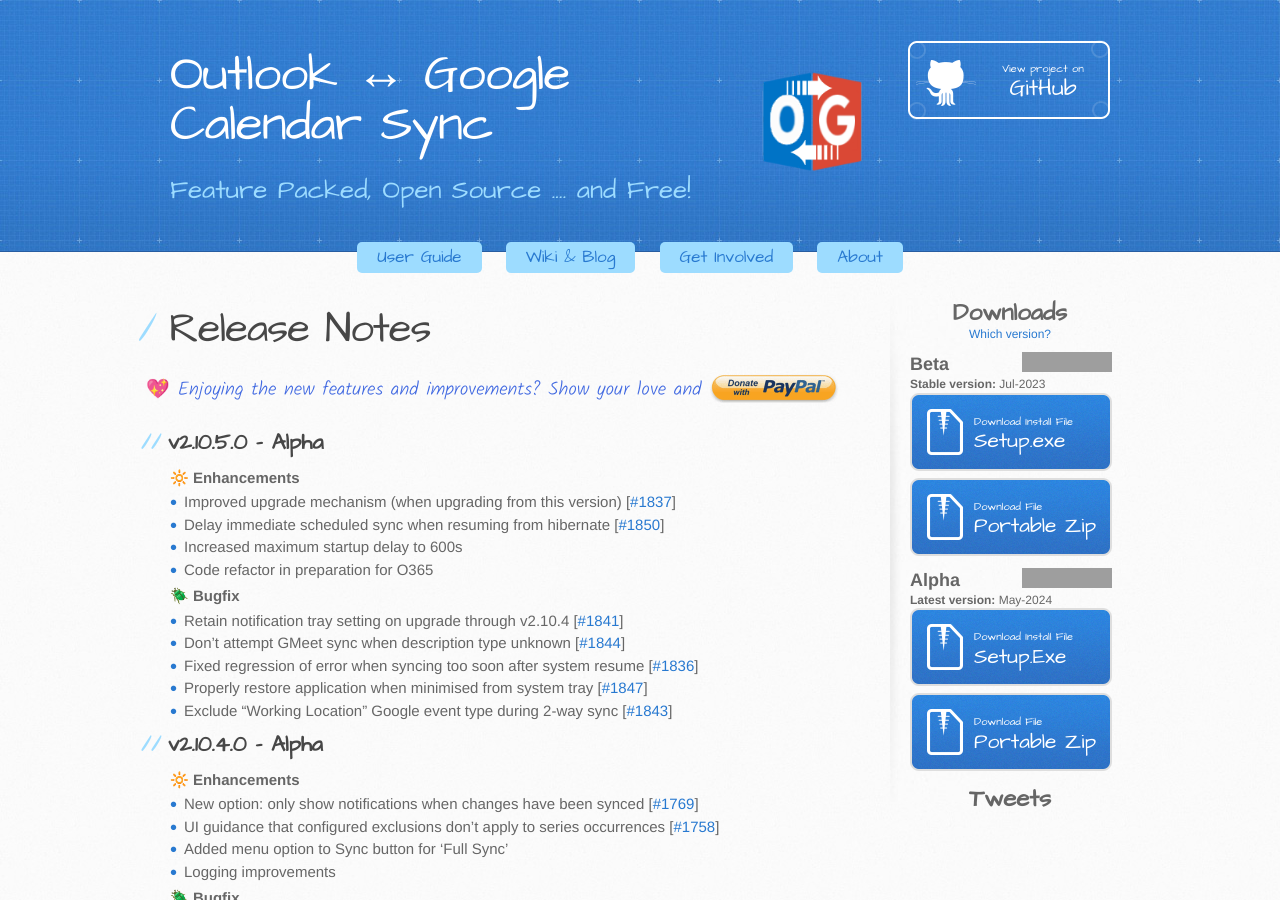
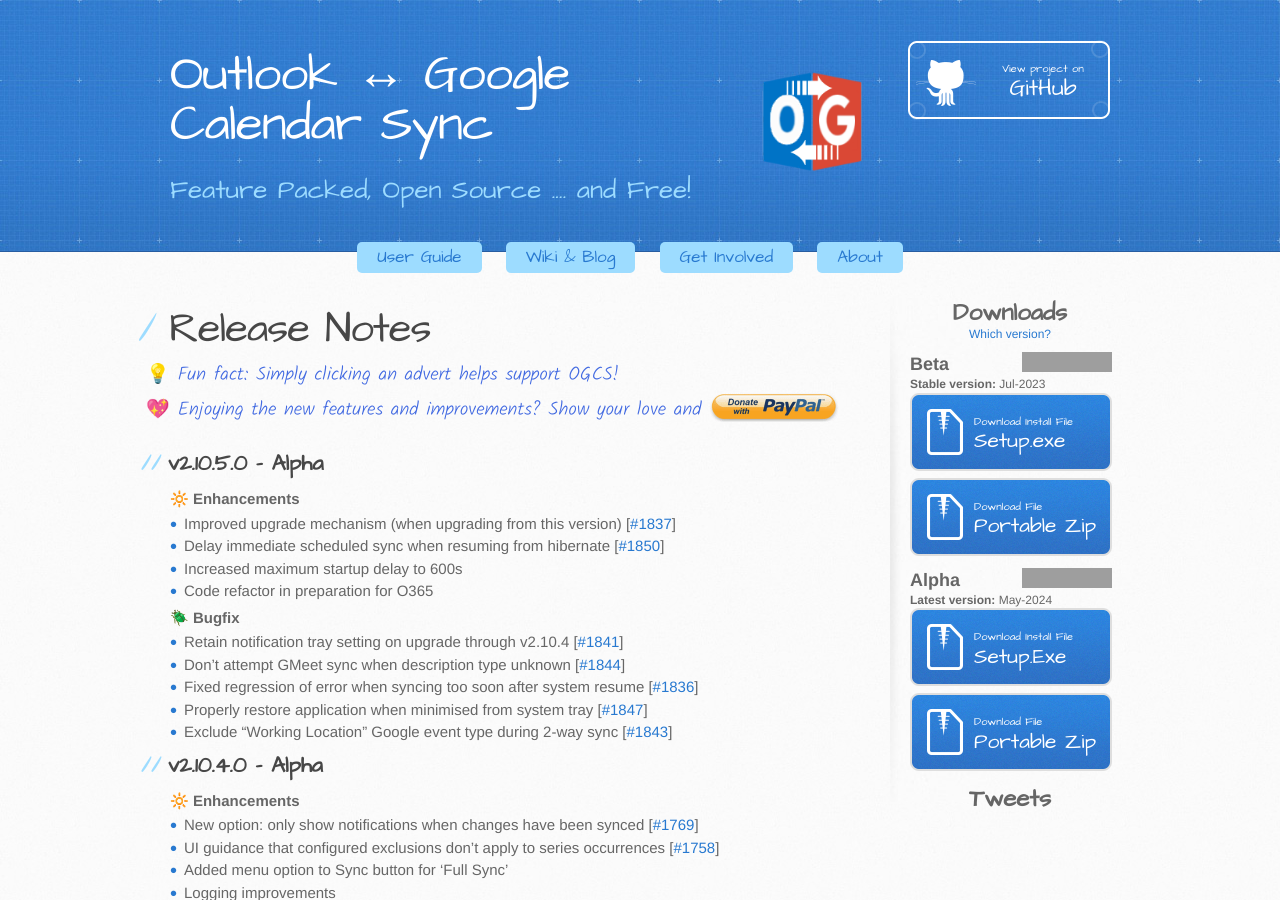
Before and after one commit to phw198/OutlookGoogleCalendarSync, a Jekyll site: the page built from release-notes.md, in a window 1280 px wide and 900 px high. Built offline with Jekyll 4.4.1, drawn with Linux system fonts in a browser that asks for light colours; emoji names are drawn with the system emoji font; comment, search, counter and statistics services are not loaded; grey boxes are pictures that could not be loaded.

Commit message:
Updated links to discussion 1888. Ad hint.

```diff
--- a/release-notes.md
+++ b/release-notes.md
@@ -15,11 +15,15 @@ p {
 <link rel="preconnect" href="https://fonts.gstatic.com" crossorigin>
 <link href="https://fonts.googleapis.com/css2?family=Kalam:wght@300&display=swap" rel="stylesheet">
 
-<p style="font-family: 'Kalam', cursive; font-size: 19px; text-indent: -24px; color: royalblue;">:sparkling_heart: Enjoying the new features and improvements? <nobr>Show your love and
+<div style="font-family: 'Kalam', cursive; font-size: 19px; text-indent: -24px; color: royalblue;">
+<p>:bulb: Fun fact: Simply clicking an advert helps support OGCS!</p>
+<br style="padding-top: 1px">
+<p>:sparkling_heart: Enjoying the new features and improvements? <nobr>Show your love and
   <a href="https://www.paypal.com/cgi-bin/webscr?cmd=_s-xclick&hosted_button_id=44DUQ7UT6WE2C&item_name=" onClick="handleClickEvent('outbound', 'Donate');" id="donateButton">
-    <img src="{{ site.baseurl }}/images/paypal_donate_button.png" alt="PayPal - The safer, easier way to pay online." border="0" style="padding-top:4px; position: relative; top: 8px;">
+    <img src="{{ site.baseurl }}/images/paypal_donate_button.png" alt="PayPal - The safer, easier way to pay online." border="0" style="position: relative; top: -3px; vertical-align: text-top;"/>
   </a></nobr>
 </p>
+</div>
 <br/>&nbsp;<br/>
 
 <script>
```
Also changed, not shown: index.md (+6 -4 lines).
